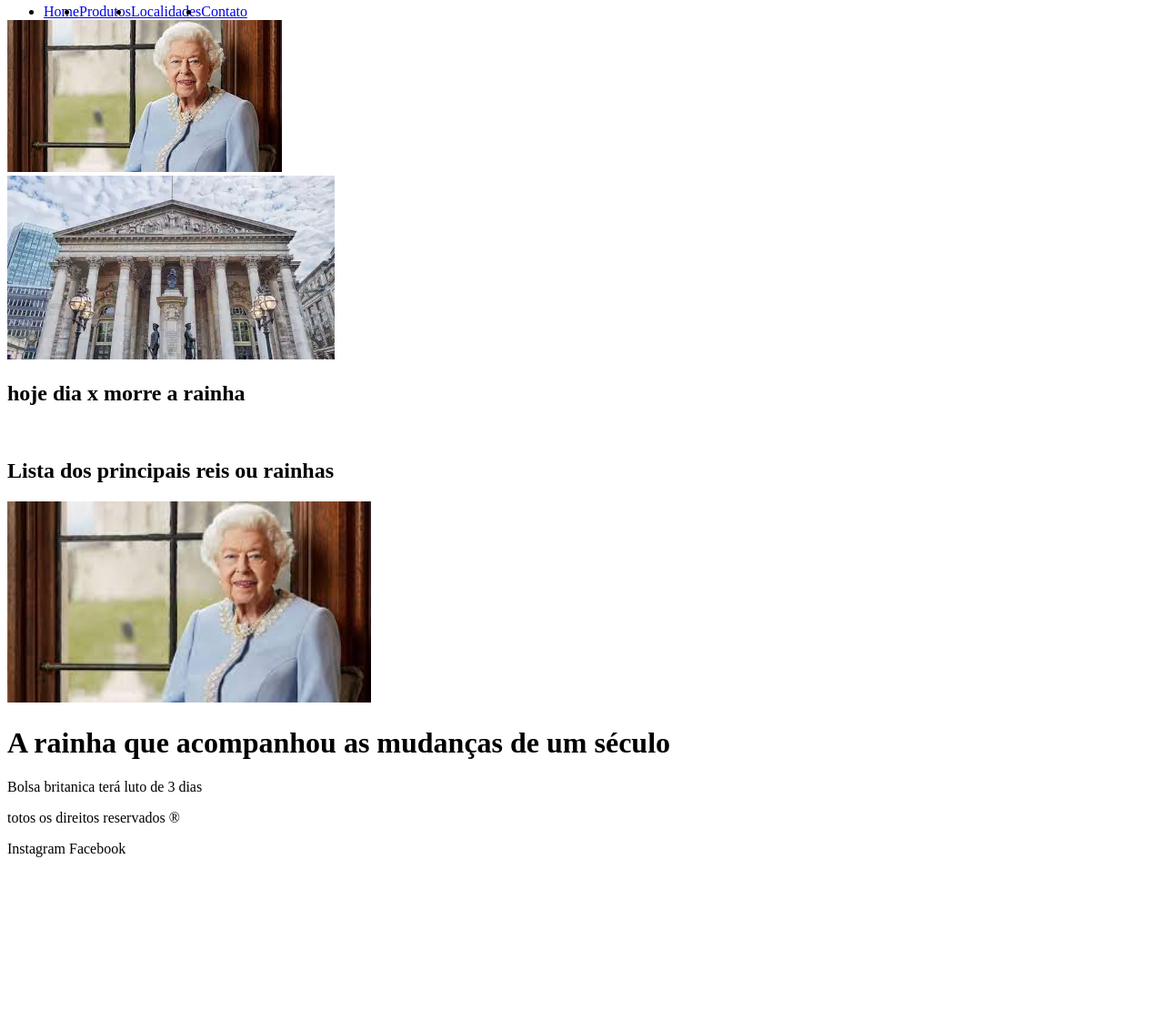
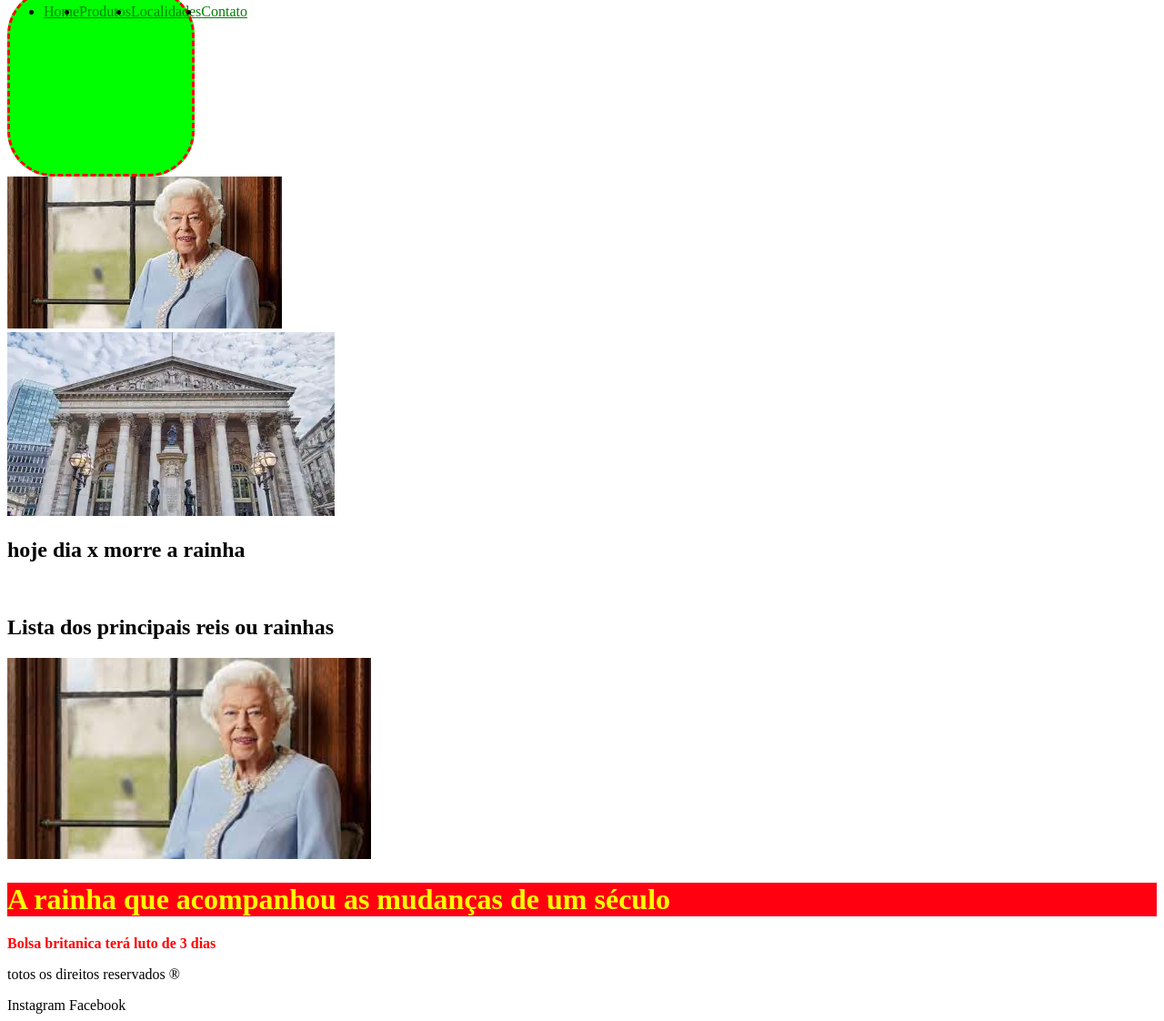
Before and after one commit to phillipesa/una.usabilidade, a plain HTML site: page index.html in a window 1280 px wide. Shown: the part 91-1213 px from the top of the page at 91% size. Before the commit the page ends 1041 px from the top, so only its background shows below. Drawn offline with Linux system fonts and the light colour scheme.

Commit message:
css aplicação cores border margin width

```diff
--- /dev/null
+++ b/app.css
@@ -0,0 +1,26 @@
+h1{color: blue;}
+a{color: green;}
+
+.texto, #texto{
+    font-weight: bold;
+    color: rgb(10, 20, 30)
+}
+
+.texto{
+    font-size: 12;
+    color: red;
+}
+
+#titulo{
+    font-size: 16;
+    color: yellow;
+    background-color: #F01;
+}
+
+#teste-borda{
+    background-color: #00ff00;
+    width: 200px;
+    height: 200px;
+    border: 3px dashed red;
+    border-radius: 50px;
+}
--- a/index.html
+++ b/index.html
@@ -3,6 +3,7 @@
 <head>
 
     <title>Aula 01</title>
+    <link rel="stylesheet" href="app.css"/>
 
 </head>
 <body>
@@ -21,6 +22,7 @@
             </nav>
         </div>
     </header>
+    <div id="teste-borda"></div>
     <div id="banner" style="width: 100%; float: left;">
         <a href="https://globo.com">
             <img src="img/elizabeth.jpg" alt="Morre a rainha elizabeth"/>
@@ -39,10 +41,10 @@
         </section>
         <main>
             <img src="img/elizabeth.jpg" width="400px"/>
-            <h1>A rainha que acompanhou as mudanças de um século</h1>
+            <h1 id="titulo">A rainha que acompanhou as mudanças de um século</h1>
         </main>
         <section>
-            <p>Bolsa britanica terá luto de 3 dias</p>
+            <p class="texto">Bolsa britanica terá luto de 3 dias</p>
         </section>
     </div>
     <footer>
```
Also changed, not shown: produtos.css (added, +11 -0 lines), produtos.html (+17 -1 lines).
